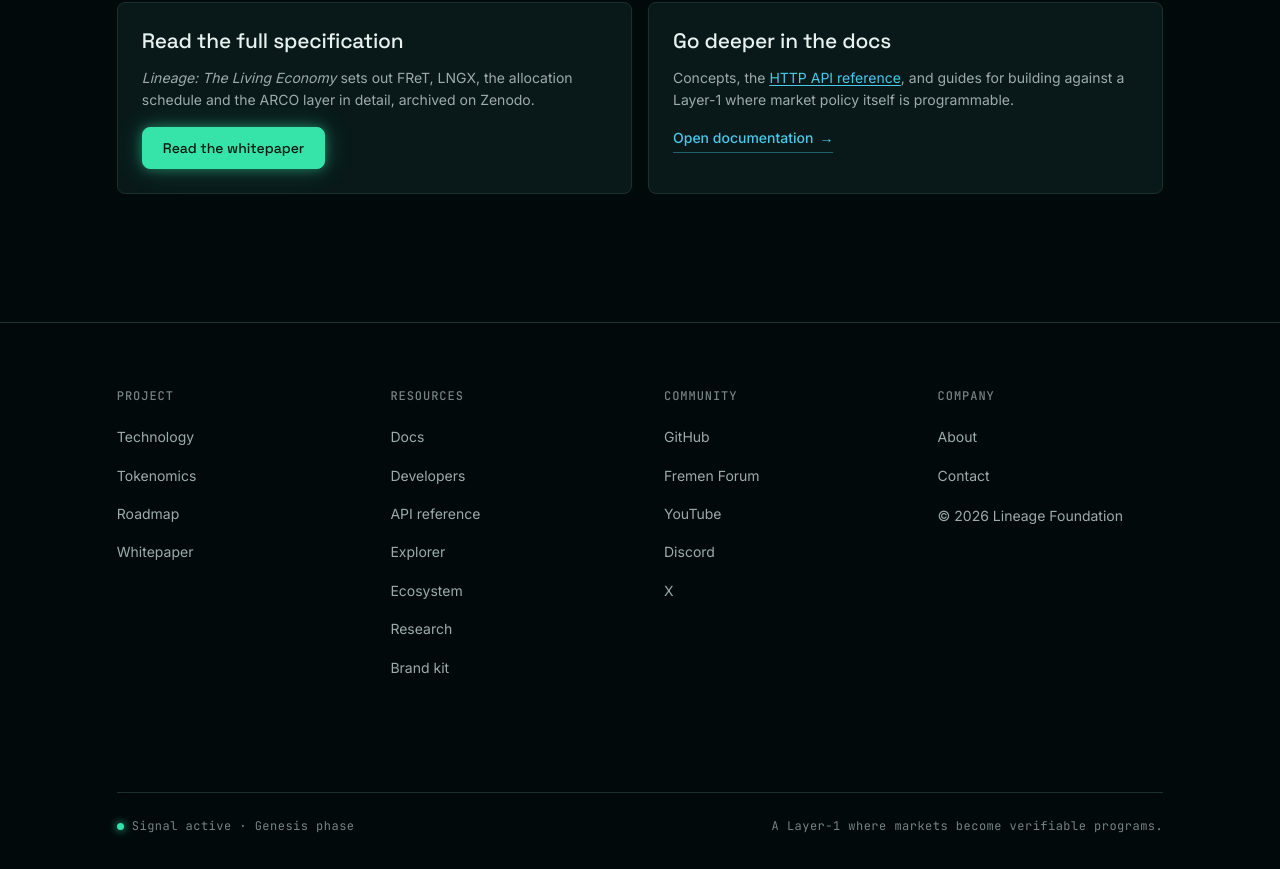
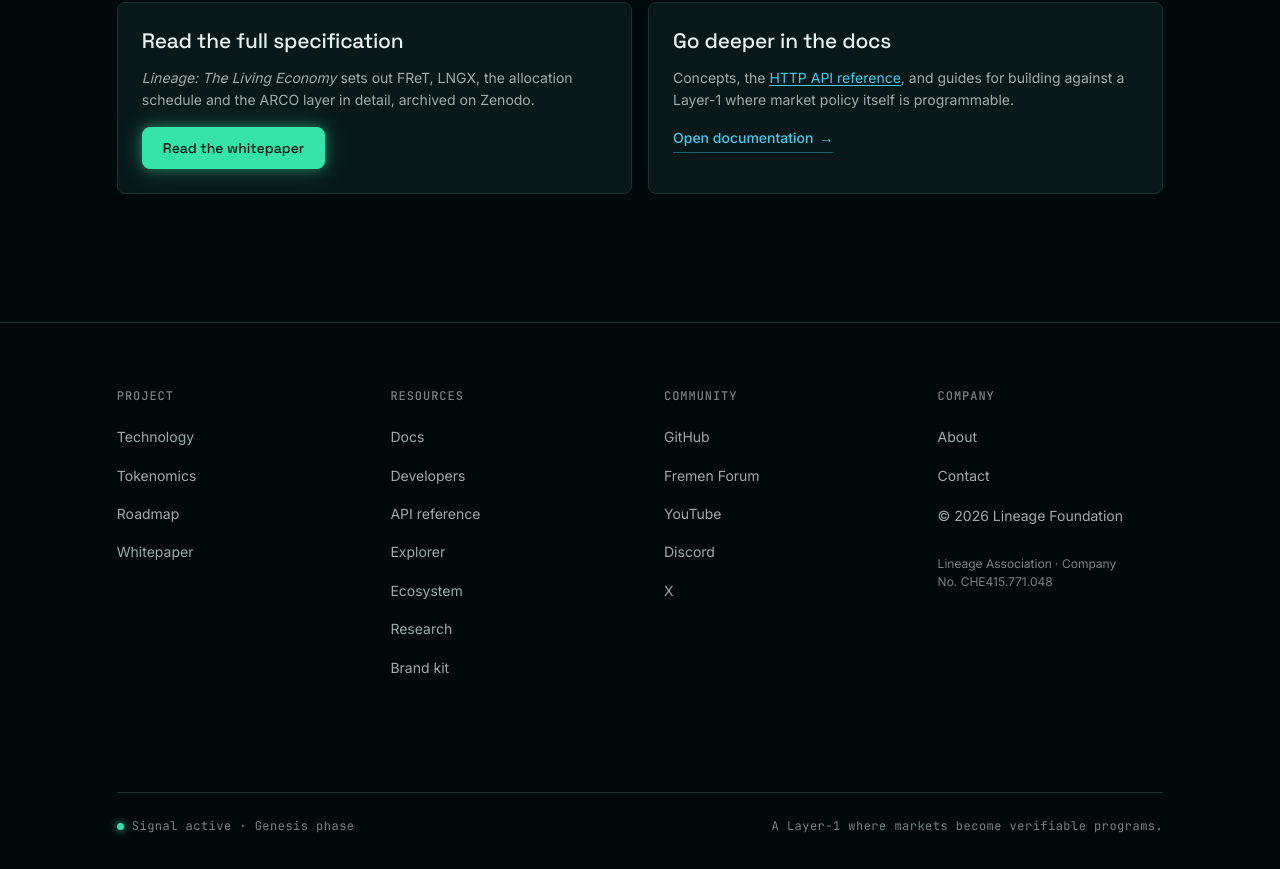
Before and after one commit to lineage-foundation/website, a Next.js app: page /tokenomics in a window 1280 px wide. Shown: the part 5332-6201 px from the top of the page. Built offline with nearby package versions, Linux system fonts and the light colour scheme.

Commit message:
feat(footer): show association legal name and company number (#41)

```diff
--- a/components/SiteFooter.module.css
+++ b/components/SiteFooter.module.css
@@ -97,6 +97,13 @@
   color: var(--color-text-muted);
 }
 
+.legalEntity {
+  margin: var(--space-3) 0 0;
+  font-size: var(--fs-caption);
+  color: var(--color-text-subtle);
+  line-height: 1.5;
+}
+
 /* ---------- Meta row ---------- */
 
 .meta {
--- a/components/SiteFooter.tsx
+++ b/components/SiteFooter.tsx
@@ -135,6 +135,9 @@ export function SiteFooter() {
               &copy; {year}&nbsp;
               <Link href="/">Lineage Foundation</Link>
             </p>
+            <p className={styles.legalEntity}>
+              Lineage Association · Company No.&nbsp;CHE415.771.048
+            </p>
           </section>
         </div>
 
```
